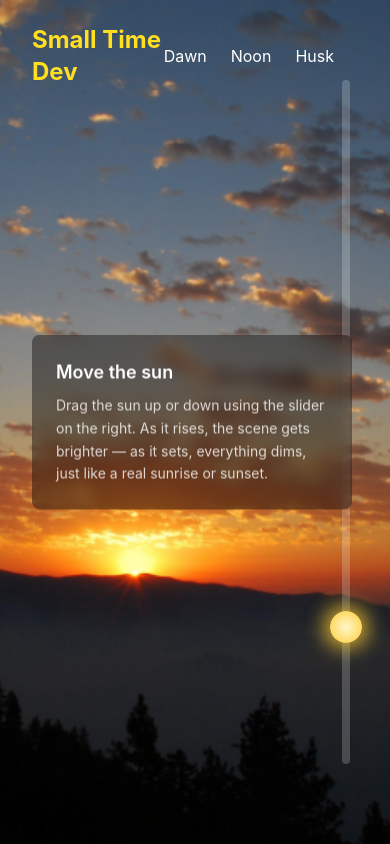
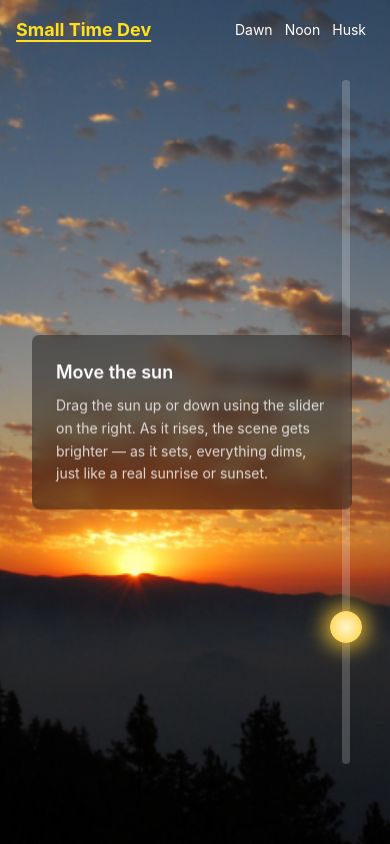
Before and after one commit to Mathieu-LaCite/morning, a React (Vite) app: page / in a window 390 px wide. Built offline with nearby package versions, Linux system fonts and the light colour scheme.

Commit message:
changed the resizing for phones and tablets using sm, md and adjusting the pixels

```diff
--- a/src/components/Header.tsx
+++ b/src/components/Header.tsx
@@ -1,9 +1,11 @@
 function Header() {
   //Simple Header with a reference to the other pages
   return (
-    <header className="absolute top-0 left-0 w-full z-20 flex items-center justify-between px-8 py-6 text-white">
-      <div className="text-2xl font-bold text-yellow-300">Small Time Dev</div>
-      <nav className="flex gap-6 mr-6">
+    <header className="absolute top-0 left-0 w-full z-20 flex items-center justify-between px-4 sm:px-6 md:px-8 py-4 md:py-6 text-white">
+      <div className="text-lg sm:text-xl md:text-2xl font-bold text-yellow-300 underline decoration-2 underline-offset-4">
+        Small Time Dev
+      </div>
+      <nav className="flex gap-3 sm:gap-4 md:gap-6 mr-2 sm:mr-4 md:mr-6 text-sm sm:text-base">
         <a href="#dawn" className="hover:opacity-75 hover:text-blue-400 transition">Dawn</a>
         <a href="#noon" className="hover:opacity-75 hover:text-blue-400 transition">Noon</a>
         <a href="#husk" className="hover:opacity-75 hover:text-blue-400 transition">Husk</a>
```
